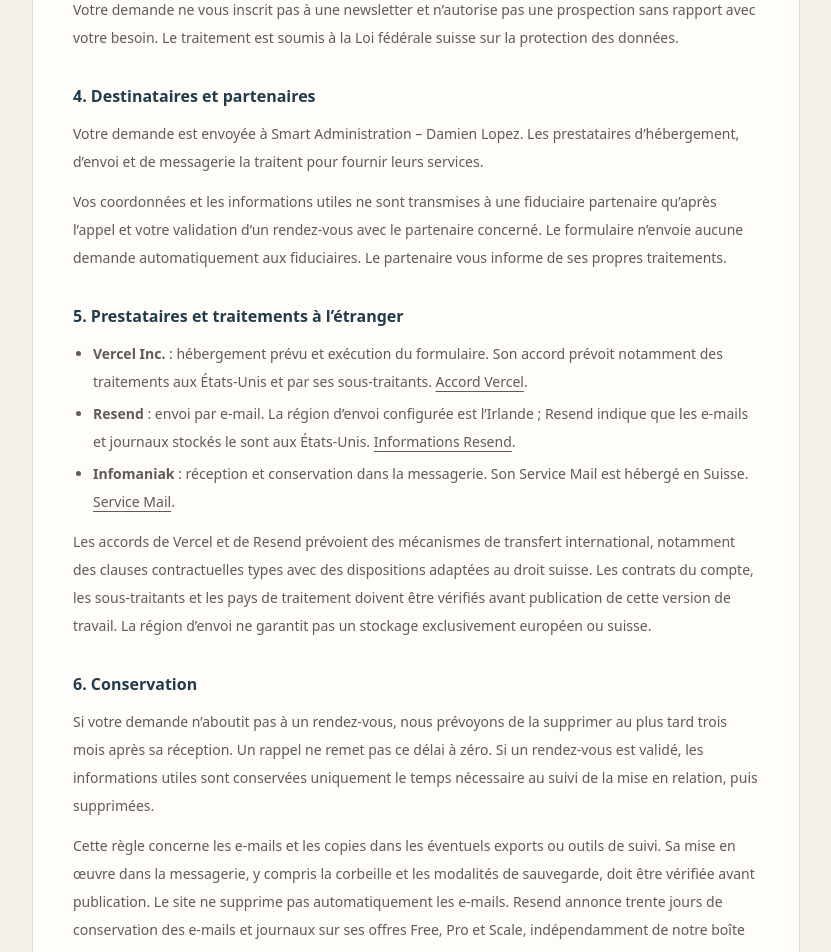
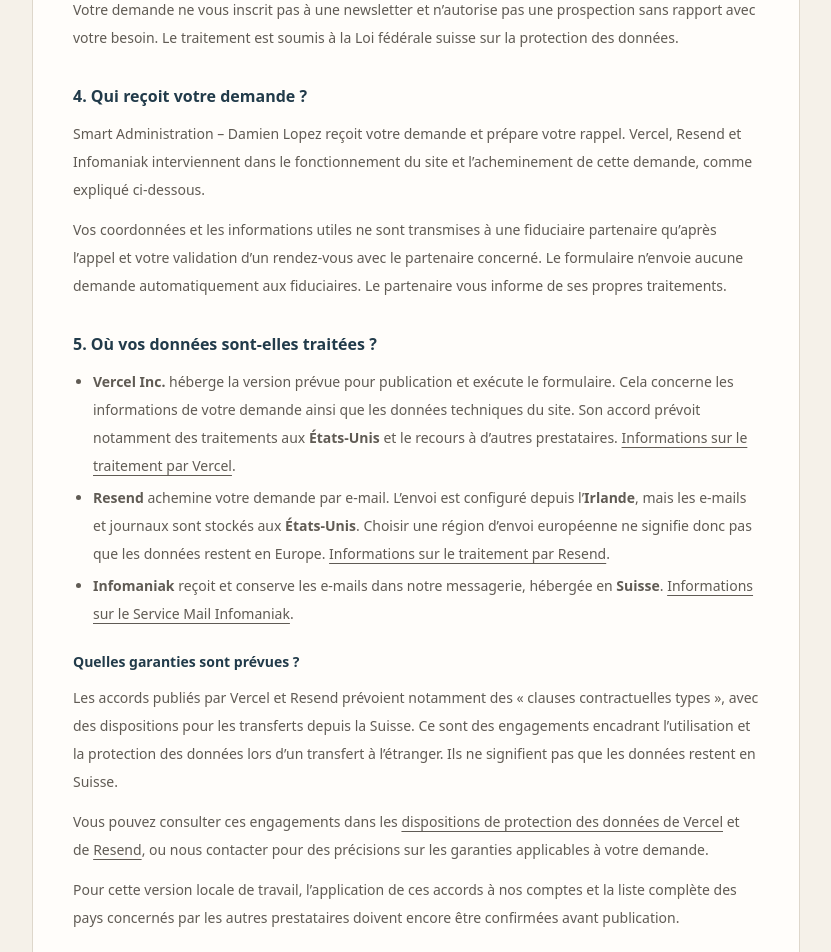
Before and after one commit to lopezdamien/fiduconnect, a Next.js app: page /confidentialite in a window 1280 px wide. Shown: the part 980-1932 px from the top of the page, without its empty margins (224-1055 px from the left). Built offline with nearby package versions, Linux system fonts and the light colour scheme; no server answers.

Commit message:
feat: clarify privacy information before lead submission

```diff
--- a/app/confidentialite/page.tsx
+++ b/app/confidentialite/page.tsx
@@ -27,28 +27,31 @@
                 <p className="mt-3">Ne transmettez pas de pièces d’identité, de données bancaires, de données salariales ou de documents fiscaux confidentiels dans le champ libre. Aucun dépôt de document n’est proposé.</p>
             </section>
             <section>
-                <h2>3. Utilisation de votre demande</h2>
+                <h2>3. À quoi servent vos informations ?</h2>
                 <p>Vos informations servent à vous rappeler gratuitement sous 24 heures, à comprendre votre situation et à préparer une orientation vers un partenaire adapté. Les informations techniques servent au fonctionnement du site et à la prévention des abus.</p>
                 <p className="mt-3">Votre demande ne vous inscrit pas à une newsletter et n’autorise pas une prospection sans rapport avec votre besoin. Le traitement est soumis à la Loi fédérale suisse sur la protection des données.</p>
             </section>
             <section>
-                <h2>4. Destinataires et partenaires</h2>
-                <p>Votre demande est envoyée à Smart Administration – Damien Lopez. Les prestataires d’hébergement, d’envoi et de messagerie la traitent pour fournir leurs services.</p>
+                <h2>4. Qui reçoit votre demande ?</h2>
+                <p>Smart Administration – Damien Lopez reçoit votre demande et prépare votre rappel. Vercel, Resend et Infomaniak interviennent dans le fonctionnement du site et l’acheminement de cette demande, comme expliqué ci-dessous.</p>
                 <p className="mt-3">Vos coordonnées et les informations utiles ne sont transmises à une fiduciaire partenaire qu’après l’appel et votre validation d’un rendez-vous avec le partenaire concerné. Le formulaire n’envoie aucune demande automatiquement aux fiduciaires. Le partenaire vous informe de ses propres traitements.</p>
             </section>
             <section>
-                <h2>5. Prestataires et traitements à l’étranger</h2>
+                <h2 id="prestataires">5. Où vos données sont-elles traitées ?</h2>
                 <ul>
-                    <li><strong>Vercel Inc.</strong> : hébergement prévu et exécution du formulaire. Son accord prévoit notamment des traitements aux États-Unis et par ses sous-traitants. <a href="https://vercel.com/legal/dpa" rel="noopener noreferrer">Accord Vercel</a>.</li>
-                    <li><strong>Resend</strong> : envoi par e-mail. La région d’envoi configurée est l’Irlande ; Resend indique que les e-mails et journaux stockés le sont aux États-Unis. <a href="https://resend.com/security" rel="noopener noreferrer">Informations Resend</a>.</li>
-                    <li><strong>Infomaniak</strong> : réception et conservation dans la messagerie. Son Service Mail est hébergé en Suisse. <a href="https://www.infomaniak.com/fr/ksuite/service-mail" rel="noopener noreferrer">Service Mail</a>.</li>
+                    <li><strong>Vercel Inc.</strong> héberge la version prévue pour publication et exécute le formulaire. Cela concerne les informations de votre demande ainsi que les données techniques du site. Son accord prévoit notamment des traitements aux <strong>États-Unis</strong> et le recours à d’autres prestataires. <a href="https://vercel.com/legal/dpa" rel="noopener noreferrer">Informations sur le traitement par Vercel</a>.</li>
+                    <li><strong>Resend</strong> achemine votre demande par e-mail. L’envoi est configuré depuis l’<strong>Irlande</strong>, mais les e-mails et journaux sont stockés aux <strong>États-Unis</strong>. Choisir une région d’envoi européenne ne signifie donc pas que les données restent en Europe. <a href="https://resend.com/security" rel="noopener noreferrer">Informations sur le traitement par Resend</a>.</li>
+                    <li><strong>Infomaniak</strong> reçoit et conserve les e-mails dans notre messagerie, hébergée en <strong>Suisse</strong>. <a href="https://www.infomaniak.com/fr/ksuite/service-mail" rel="noopener noreferrer">Informations sur le Service Mail Infomaniak</a>.</li>
                 </ul>
-                <p className="mt-3">Les accords de Vercel et de Resend prévoient des mécanismes de transfert international, notamment des clauses contractuelles types avec des dispositions adaptées au droit suisse. Les contrats du compte, les sous-traitants et les pays de traitement doivent être vérifiés avant publication de cette version de travail. La région d’envoi ne garantit pas un stockage exclusivement européen ou suisse.</p>
+                <h3 id="garanties" className="mb-2 mt-5 font-semibold text-[#223b4a]">Quelles garanties sont prévues ?</h3>
+                <p>Les accords publiés par Vercel et Resend prévoient notamment des « clauses contractuelles types », avec des dispositions pour les transferts depuis la Suisse. Ce sont des engagements encadrant l’utilisation et la protection des données lors d’un transfert à l’étranger. Ils ne signifient pas que les données restent en Suisse.</p>
+                <p className="mt-3">Vous pouvez consulter ces engagements dans les <a href="https://vercel.com/legal/dpa" rel="noopener noreferrer">dispositions de protection des données de Vercel</a> et de <a href="https://resend.com/legal/dpa" rel="noopener noreferrer">Resend</a>, ou nous contacter pour des précisions sur les garanties applicables à votre demande.</p>
+                <p className="mt-3">Pour cette version locale de travail, l’application de ces accords à nos comptes et la liste complète des pays concernés par les autres prestataires doivent encore être confirmées avant publication.</p>
             </section>
             <section>
                 <h2>6. Conservation</h2>
                 <p>Si votre demande n’aboutit pas à un rendez-vous, nous prévoyons de la supprimer au plus tard trois mois après sa réception. Un rappel ne remet pas ce délai à zéro. Si un rendez-vous est validé, les informations utiles sont conservées uniquement le temps nécessaire au suivi de la mise en relation, puis supprimées.</p>
-                <p className="mt-3">Cette règle concerne les e-mails et les copies dans les éventuels exports ou outils de suivi. Sa mise en œuvre dans la messagerie, y compris la corbeille et les modalités de sauvegarde, doit être vérifiée avant publication. Le site ne supprime pas automatiquement les e-mails. Resend annonce trente jours de conservation des e-mails et journaux sur ses offres Free, Pro et Scale, indépendamment de notre boîte de réception.</p>
+                <p className="mt-3">Cette règle concerne les e-mails et les copies dans les éventuels exports ou outils de suivi. Sa mise en œuvre dans la messagerie, y compris la corbeille et les modalités de sauvegarde, doit être vérifiée avant publication. Le site ne supprime pas automatiquement les e-mails. Resend annonce trente jours de conservation des e-mails et journaux pour l’offre utilisée, indépendamment de notre boîte de réception.</p>
                 <p className="mt-3">Une obligation légale ou la défense d’un droit peut justifier une conservation distincte, limitée aux informations nécessaires et à la durée justifiée.</p>
             </section>
             <section>
--- a/components/SeaLeadForm.tsx
+++ b/components/SeaLeadForm.tsx
@@ -118,12 +118,24 @@
                     <p id={`${idPrefix}-message-help`} className="text-[11px] leading-5 text-[#6c665e]">2 000 caractères maximum. N’indiquez pas de données bancaires, salariales, fiscales confidentielles ou de pièces d’identité.</p>
                 </Field.Root>
             </fieldset>
-            <button type="submit" className="sea-button sea-submit mt-5" disabled={loading}>
+            <section aria-label="Utilisation de vos données" className="mt-5 border-t border-[#e5dfd5] pt-4 text-xs leading-6 text-[#6c665e]">
+                <p>Smart Administration – Damien Lopez utilise vos informations pour vous rappeler et vous orienter. Vos coordonnées et les informations utiles ne sont transmises à une fiduciaire qu’après l’appel et votre validation d’un rendez-vous avec ce partenaire.</p>
+                <details className="mt-2">
+                    <summary className="cursor-pointer font-medium text-[#223b4a]">Qui traite vos données et dans quels pays ?</summary>
+                    <ul className="mt-2 list-disc space-y-1 pl-4">
+                        <li>Vercel : hébergement prévu du site et traitement du formulaire, notamment aux États-Unis.</li>
+                        <li>Resend : envoi des e-mails depuis l’Irlande et stockage aux États-Unis.</li>
+                        <li>Infomaniak : réception et conservation des e-mails en Suisse.</li>
+                    </ul>
+                    <p className="mt-2">Les garanties prévues pour ces transferts sont expliquées dans la <a href="/confidentialite#garanties" className="underline underline-offset-2">déclaration de confidentialité</a>.</p>
+                </details>
+                <p className="mt-2"><a href="/confidentialite" className="underline underline-offset-2">Utilisation, conservation et vos droits</a>. Votre demande ne vous inscrit pas à une newsletter.</p>
+            </section>
+            <button type="submit" className="sea-button sea-submit mt-4" disabled={loading}>
                 {loading ? 'Envoi en cours…' : 'Trouver ma fiduciaire'}
                 {loading ? <LoaderCircle aria-hidden="true" className="h-4 w-4 animate-spin motion-reduce:animate-none" /> : <ArrowRight aria-hidden="true" className="h-4 w-4" />}
             </button>
             <p className="mt-3 text-center text-xs font-medium text-[#223b4a]">Rappel gratuit sous 24 h · Sans engagement</p>
-            <p className="mt-2 text-center text-[11px] leading-5 text-[#6c665e]">Smart Administration – Damien Lopez utilise vos informations pour vous rappeler et comprendre votre besoin. Elles ne sont transmises à un partenaire qu’après l’appel et votre validation du rendez-vous. <a href="/confidentialite" className="underline underline-offset-2">Confidentialité</a></p>
         </Form>
     );
 }
```
Also changed, not shown: 2 other files (tests, documents, lock files or other folders).
